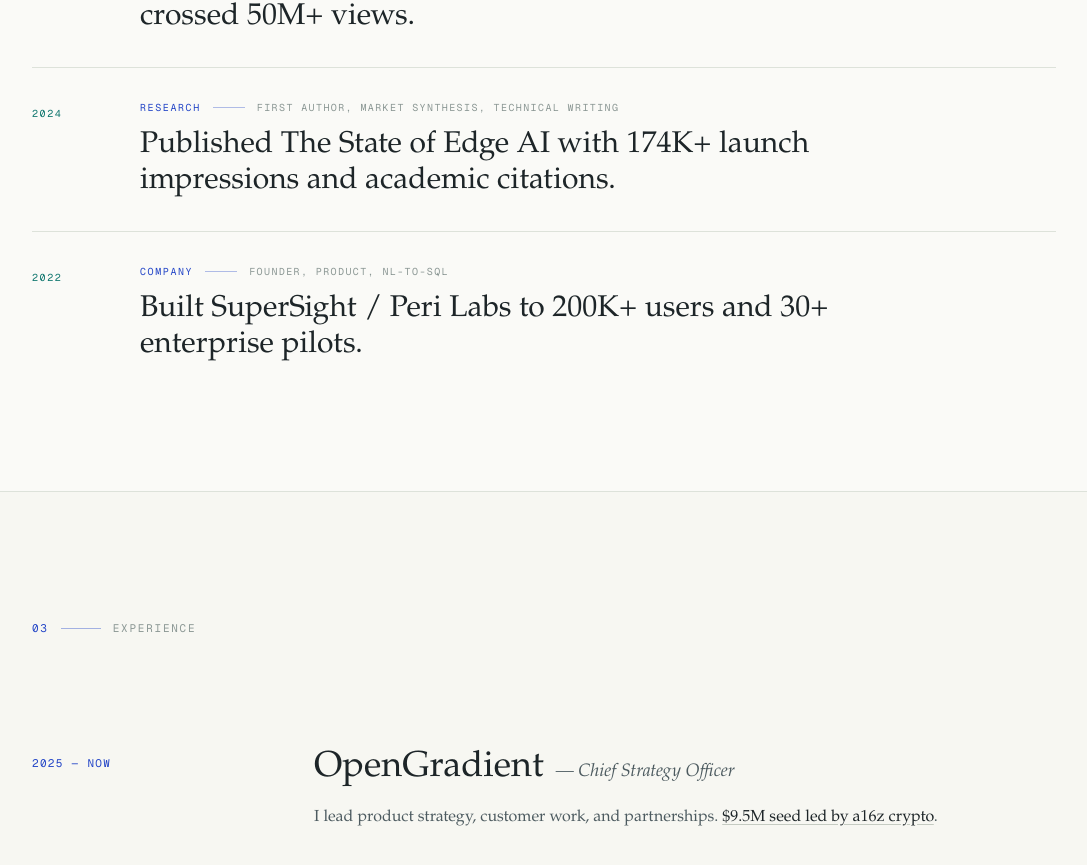
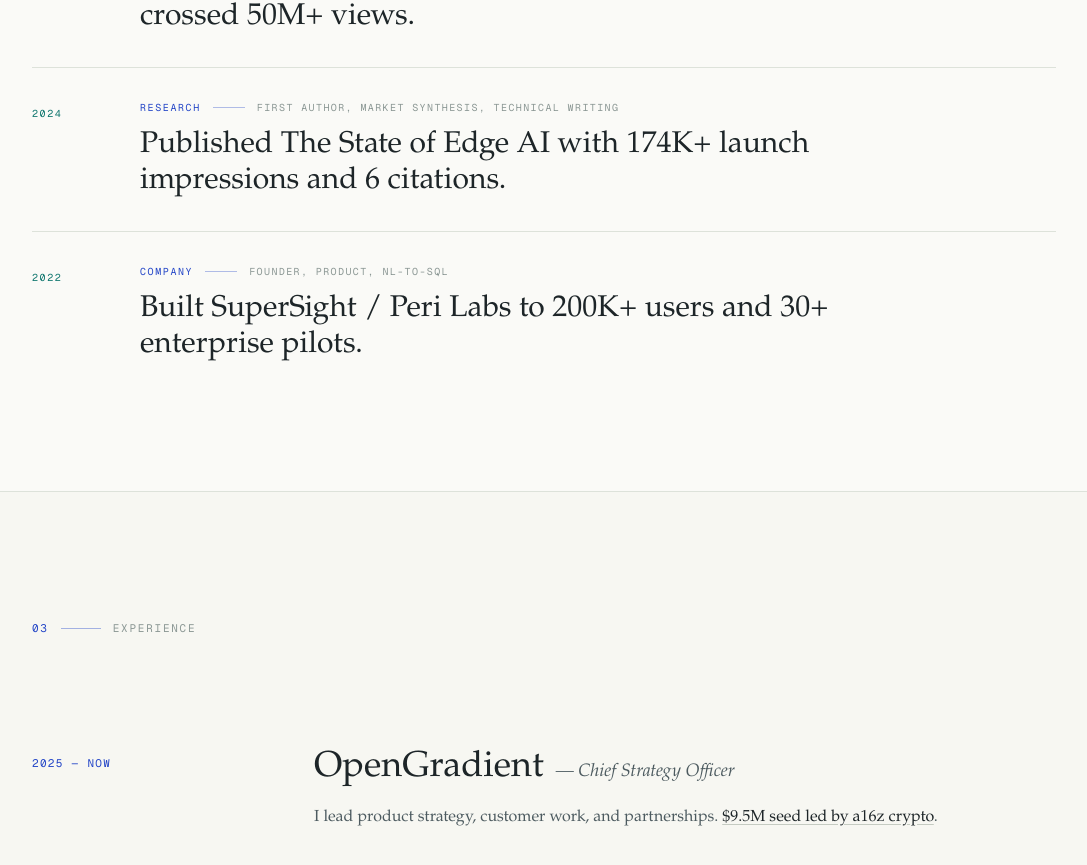
Before and after one commit to 0xadvait/personal_web, a Next.js app: page / in a window 1280 px wide. Shown: the part 2578-3443 px from the top of the page, without its empty margins (64-1151 px from the left). Built offline with nearby package versions, Linux system fonts and the light colour scheme.

Commit message:
Set Edge AI citation count

```diff
--- a/src/components/ImpactLedger.js
+++ b/src/components/ImpactLedger.js
@@ -23,7 +23,7 @@
   {
     year: '2024',
     arena: 'Research',
-    result: 'Published The State of Edge AI with 174K+ launch impressions and academic citations.',
+    result: 'Published The State of Edge AI with 174K+ launch impressions and 6 citations.',
     role: 'First author, market synthesis, technical writing',
   },
   {
```
